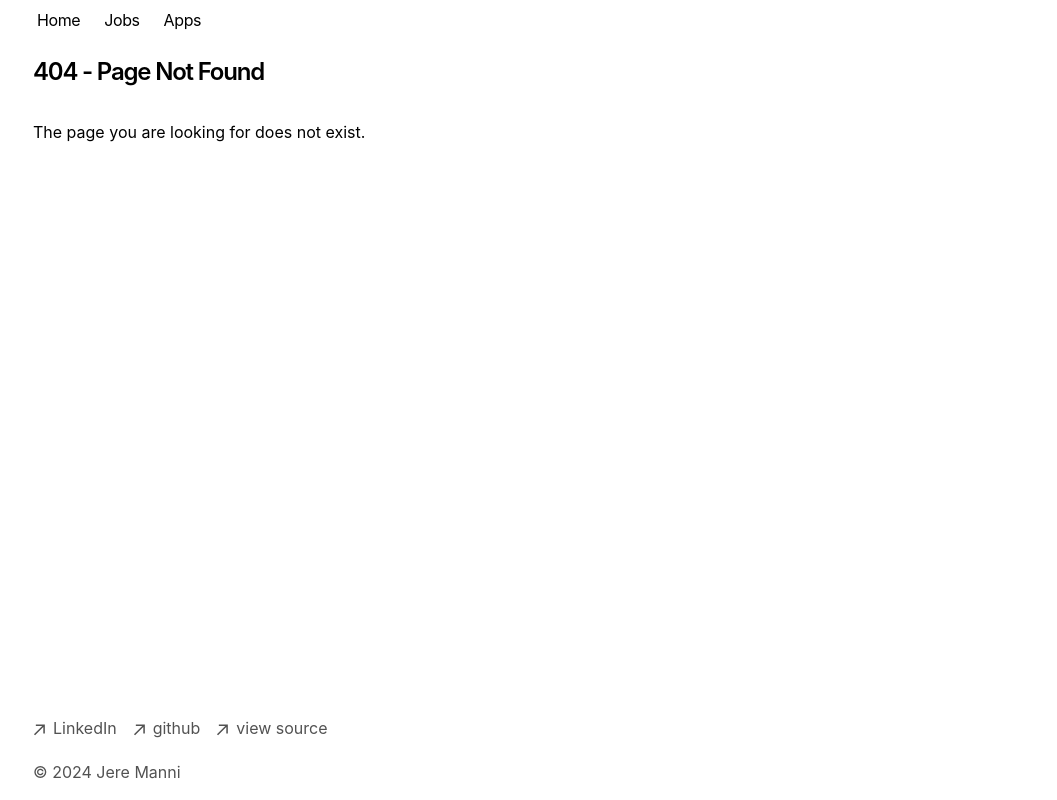
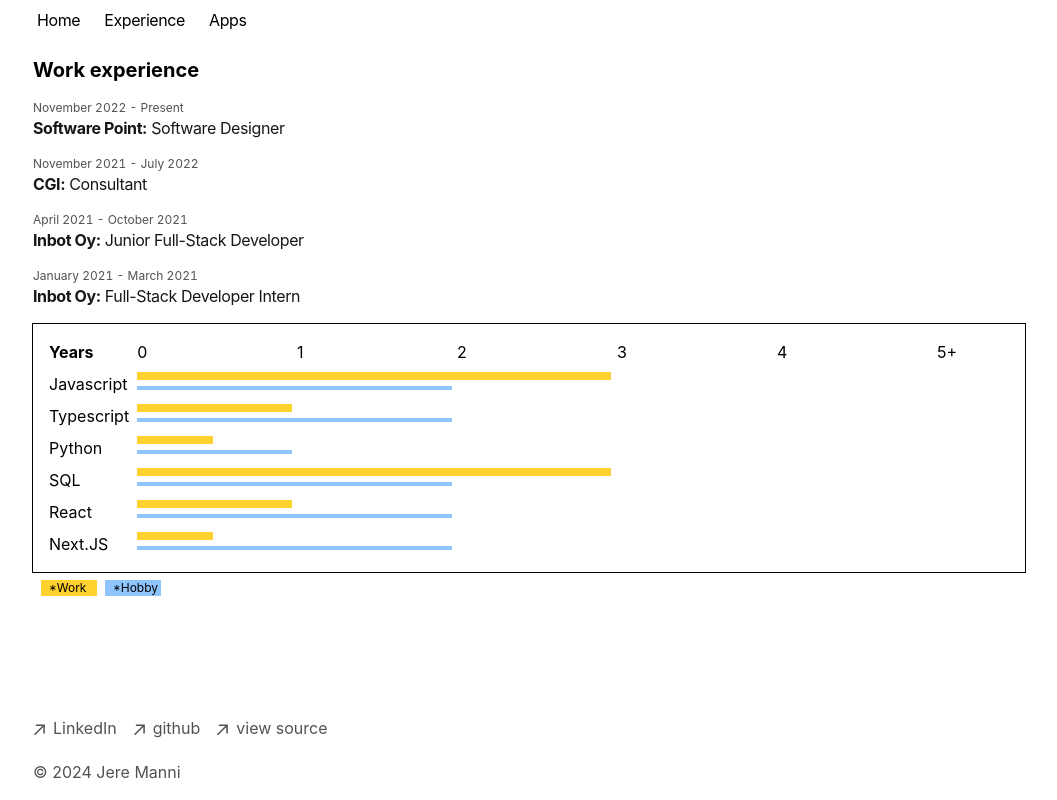
Before and after one commit to Jefishub/portfolio-nextjs, a Next.js app: page /experience in a window 1280 px wide. Before the commit this address had no page. Shown: the whole page, without its empty margins (111-1168 px from the left). Built offline with nearby package versions, Linux system fonts and the light colour scheme.

Commit message:
skill list component

```diff
--- /dev/null
+++ b/app/(pages)/experience/[slug]/page.tsx
@@ -0,0 +1,11 @@
+import { jobs } from "../mock"
+
+export default function Page({ params  }: { params : { slug: string } }) {
+    const content = jobs.find((job) => job.slug === params .slug)
+
+    if (!content) return null
+
+    return <div>
+        {content.employer}
+    </div>
+}
--- /dev/null
+++ b/app/(pages)/experience/jobList.ts
@@ -0,0 +1,48 @@
+import { Job } from "app/type/types";
+
+export const jobs: Job[] = [
+  {
+    startdt: new Date('2022-11-01'),
+    enddt: null,
+    employer: "Software Point",
+    title: "Software Designer",
+    slug: "software-point-software-designer",
+    description: `Coding and configurating a Laboratory Information Management System (LIMS) - LabVantage
+    for our clients based on their requests. Designing new features and fixing existing bugs.`,
+    keywords: ['Java', 'Javascript', 'SQL', 'LIMS']
+  },
+  {
+    startdt: new Date('2021-11-01'),
+    enddt: new Date('2022-7-30'),
+    employer: "CGI",
+    title: "Consultant",
+    slug: "cgi-consultant",
+    description: `Mobile application development with Flutter/Dart
+    Mobile application testing
+    Accessibility implementation`,
+    keywords: ['Flutter', 'Java', 'Javascript', 'SQL']
+  },
+  {
+    startdt: new Date('2021-04-01'),
+    enddt: new Date('2021-10-30'),
+    employer: "Inbot Oy",
+    title: "Junior Full-Stack Developer",
+    slug: "inbot-junior-full-stack-developer",
+    description: `Developing a web application for our client where bots collected
+    LinkedIn data and the platform refined it with AI to generate algorithmic insights
+    on influence flows and to discover relevant connection chains. My tasks included
+    working in the frontend building the pages and functional components based on given
+    designs, API calls, and visualization for data. In the backend building API endpoints,
+    algorithms for collecting and processing data, database queries and combining these together.`,
+    keywords: ['Typescript', 'Javascript', 'Python', 'SQL', 'Elasticsearch']
+  },
+  {
+    startdt: new Date('2021-01-01'),
+    enddt: new Date('2021-03-30'),
+    employer: "Inbot Oy",
+    title: "Full-Stack Developer Intern",
+    slug: "inbot-full-stack-developer-intern",
+    description: `Working and learning web development tools as intern`,
+    keywords: ['Typescript', 'Javascript', 'Python', 'SQL', 'Elasticsearch']
+  }
+];
--- /dev/null
+++ b/app/(pages)/experience/mock.ts
@@ -0,0 +1,44 @@
+import { Job } from "app/type/types";
+
+export const jobs: Job[] = [
+  {
+    startdt: new Date('2020-05-01'),
+    enddt: new Date('2022-03-15'),
+    employer: "Tech Innovations LLC",
+    title: "Frontend Developer",
+    slug: "frontend-developer-tech-innovations",
+    description: "Developed responsive and high-performance web applications using React and Next.js. Worked closely with designers to create visually appealing UIs, and implemented reusable components with Tailwind CSS."
+  },
+  {
+    startdt: new Date('2018-09-01'),
+    enddt: new Date('2020-04-30'),
+    employer: "Creative Solutions Inc.",
+    title: "Junior React Developer",
+    slug: "junior-react-developer-creative-solutions",
+    description: "Collaborated with the development team to build interactive user interfaces using React. Assisted in the migration of legacy code to modern JavaScript frameworks and participated in code reviews and testing."
+  },
+  {
+    startdt: new Date('2016-06-15'),
+    enddt: new Date('2018-08-31'),
+    employer: "NextGen Technologies",
+    title: "Software Engineer Intern",
+    slug: "software-engineer-intern-nextgen",
+    description: "Worked as a part of the software development team, gaining hands-on experience with web development technologies. Contributed to front-end development and bug fixing under the supervision of senior engineers."
+  },
+  {
+    startdt: new Date('2022-04-01'),
+    enddt: new Date('2024-06-30'),
+    employer: "Global Tech Ventures",
+    title: "Lead React Engineer",
+    slug: "lead-react-engineer-global-tech",
+    description: "Led the frontend team in the development of scalable React applications. Introduced Next.js for server-side rendering, improving app performance. Mentored junior developers and conducted code reviews to maintain high-quality standards."
+  },
+  {
+    startdt: new Date('2024-07-01'),
+    enddt: new Date('2026-09-30'),
+    employer: "Innovative Devs",
+    title: "Senior Full Stack Developer",
+    slug: "senior-full-stack-developer-innovative-devs",
+    description: "Designed and implemented full-stack web applications using React, Node.js, and Next.js. Focused on building scalable backend services and optimized frontend performance for maximum efficiency."
+  }
+];
--- /dev/null
+++ b/app/(pages)/experience/page.tsx
@@ -0,0 +1,11 @@
+import { Jobs } from "app/components/jobs/jobs"
+import { jobs } from "./jobList"
+import { SkillsCard } from "./skills"
+
+export default function Page() {
+    return <div>
+        <div className="text-xl mb-4 font-bold">Work experience</div>
+        <Jobs allJobs={jobs} />
+        <SkillsCard />
+    </div>
+}
--- /dev/null
+++ b/app/(pages)/experience/skills.tsx
@@ -0,0 +1,81 @@
+import React from "react"
+
+export const SkillsCard = () => {
+    return (
+        <div className="flex flex-col">
+            {/* Outer grid with dynamic column widths */}
+            <div className="grid grid-cols-[auto_repeat(11,1fr)] gap-2 ring-1 p-4">
+                {/* Header row */}
+                <div className="flex col-span-1 h-6 row-start-1 font-bold">Years</div>
+                <div className="col-span-2">0</div>
+                <div className="col-span-2">1</div>
+                <div className="col-span-2">2</div>
+                <div className="col-span-2">3</div>
+                <div className="col-span-2">4</div>
+                <div className="col-span-1">5+</div>
+
+                {/* Skill rows */}
+                {skillsList.map((skill, i) => {
+                    return (
+                        <React.Fragment key={i}>
+                            {/* First column: Skill name */}
+                            <div className="col-span-1 h-6">{skill.name}</div>
+
+                            {/* Second column: Skill progress bars */}
+                            <div className="grid grid-rows-2 grid-cols-11 col-span-11 h-6 gap-1">
+                                {/* Work experience (first row) */}
+                                <div
+                                    className={"bg-amber-300 row-start-1 h-2"}
+                                    style={{gridColumn: `span ${skill.work * 2 < 11 ? skill.work * 2 : 11}`}}
+                                ></div>
+
+                                {/* Hobby experience (second row) */}
+                                <div
+                                    className={"bg-blue-300 row-start-2 h-1"}
+                                    style={{gridColumn: `span ${skill.hobby * 2 * 2 < 11 ? skill.hobby * 2 : 11}`}}
+                                ></div>
+                            </div>
+                        </React.Fragment>
+                    )
+                })}
+            </div>
+            <div className="flex flex-row gap-2 m-2">
+                <div className="bg-amber-300 flex text-xs w-14 text-black pl-2">*Work</div>
+                <div className="bg-blue-300 flex text-xs w-14 text-black pl-2">*Hobby</div>
+            </div>
+        </div>
+    );
+};
+
+const skillsList = [
+    {
+        name: "Javascript",
+        work: 3,
+        hobby: 2
+    },
+    {
+        name: "Typescript",
+        work: 1,
+        hobby: 2
+    },
+    {
+        name: "Python",
+        work: 0.5,
+        hobby: 1
+    },
+    {
+        name: "SQL",
+        work: 3,
+        hobby: 2
+    },
+    {
+        name: "React",
+        work: 1,
+        hobby: 2
+    },
+    {
+        name: "Next.JS",
+        work: 0,
+        hobby: 2
+    }
+]
--- a/app/components/nav.tsx
+++ b/app/components/nav.tsx
@@ -4,8 +4,8 @@ const navItems = {
   '/': {
     name: 'Home',
   },
-  '/jobs': {
-    name: 'Jobs',
+  '/experience': {
+    name: 'Experience',
   },
   '/apps': {
     name: 'Apps',
--- a/package.json
+++ b/package.json
@@ -14,7 +14,7 @@
     "@vercel/analytics": "^1.1.3",
     "@vercel/speed-insights": "^1.0.9",
     "geist": "1.2.2",
-    "next": "canary",
+    "next": "^15.0.0",
     "next-mdx-remote": "^4.4.1",
     "postcss": "^8.4.35",
     "react": "18.2.0",
```
Also changed, not shown: 1 other file (tests, documents, lock files or other folders).
